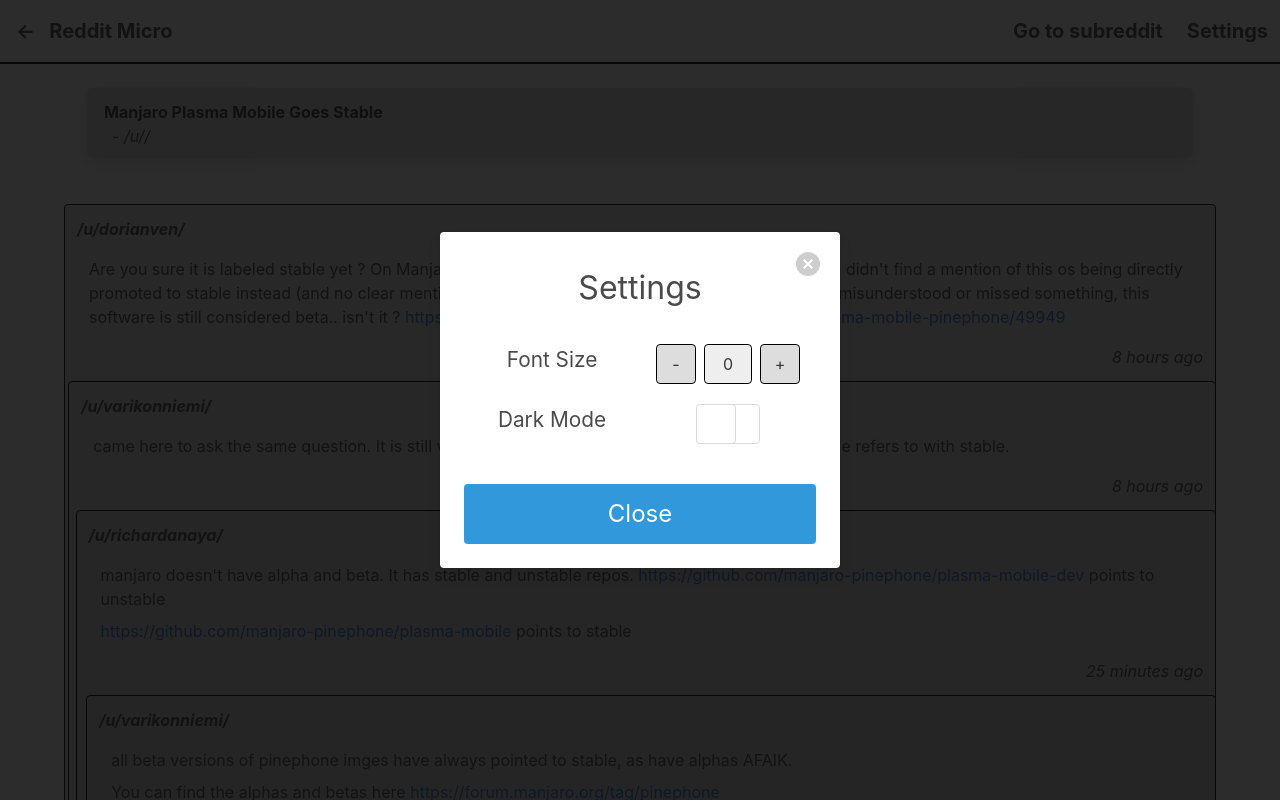
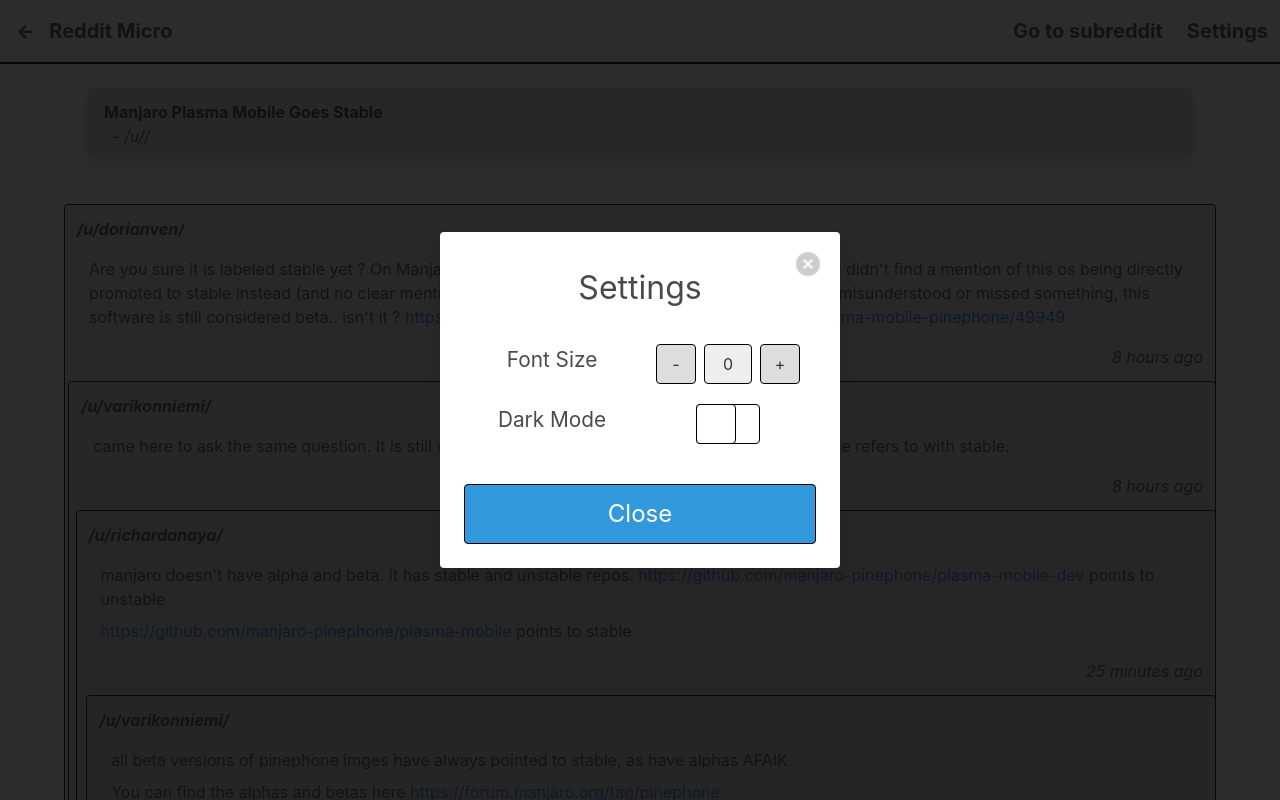
Before and after one commit to arcanemachine/svelte-reddit, a Svelte app: page / in a window 1280 px wide. Shown: the top 800 px of the page. Built offline with nearby package versions, Linux system fonts and the light colour scheme.

Commit message:
Enhance button styling

```diff
--- a/src/components/Settings.svelte
+++ b/src/components/Settings.svelte
@@ -91,6 +91,12 @@
 </div>
 
 <style>
+
+/* override bulma defaults */
+.button {
+  border: 1px solid black !important;
+}
+
 .card {
   margin: 2rem;
   width: 25rem;
@@ -171,11 +177,13 @@
 .toggle-widget-backplate {
   width: 4rem;
   transition: background-color 0.5s;
+  border: 1px solid black;
 }
 
 .toggle-widget-slider {
   width: 2.5rem;
-  transition: margin 0.5s;
+  transition: margin 0.3s;
+  border: 1px solid black;
 }
 
 .slider-is-off {
@@ -190,4 +198,15 @@
   margin-top: 2.5rem;
 }
 
+/* a11y */
+@media (prefers-reduced-motion: reduce) {
+  .toggle-widget-backplate {
+    transition: non;
+  }
+
+  .toggle-widget-slider {
+    transition: non;
+  }
+}
+
 </style>
```
